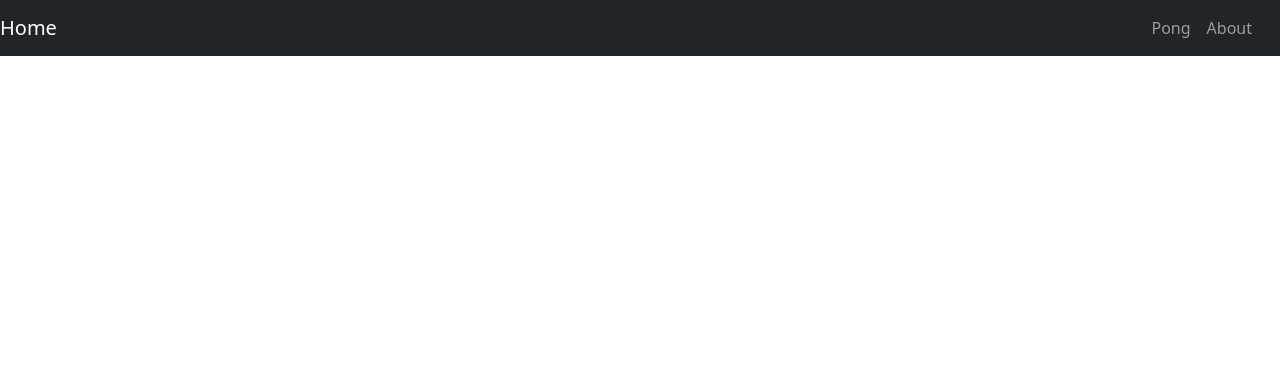
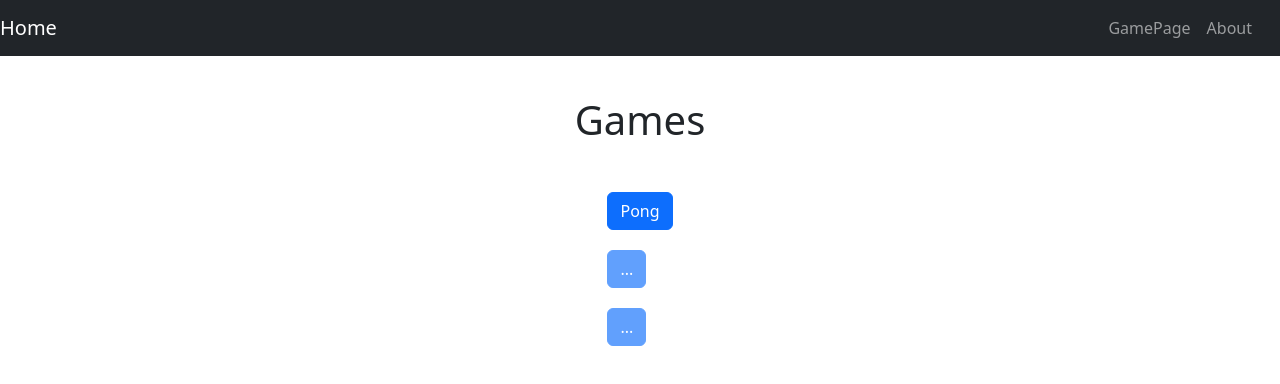
Before and after one commit to Jari1980/GamePageUI, a React (Vite) app: page /gamepage in a window 1280 px wide. Before the commit this address had no page. Shown: the top 384 px of the page. Built offline with nearby package versions, Linux system fonts and the light colour scheme.

Commit message:
General game page added, added Pong as possible component

```diff
--- /dev/null
+++ b/src/components/GamePage.jsx
@@ -0,0 +1,43 @@
+import React, { useState } from "react";
+import { Button } from "react-bootstrap";
+import Pong from "./Pong";
+
+const GamePage = () => {
+  const [gameSelected, setGameSelected] = useState(false);
+  const [runPong, setRunPong] = useState(false);
+
+  function setAllgames() {
+    setRunPong(false)
+  }
+
+  return (
+    <div
+      style={{
+        display: "flex",
+        flexWrap: "wrap",
+        justifyContent: "center",
+      }}
+    >
+      <h1 style={{marginTop: "40px"}}>Games</h1>
+      <div style={{ flexBasis: "100%", height: "40px" }}></div>
+      {!gameSelected ? (
+        <div>
+          <Button onClick={() => {setGameSelected(true), setRunPong(true)}}>Pong</Button>
+          <div style={{ flexBasis: "100%", height: "20px" }}></div>
+          <Button disabled>...</Button>
+          <div style={{ flexBasis: "100%", height: "20px" }}></div>
+          <Button disabled>...</Button>
+        </div>
+      ) : (
+        <Button onClick={() => {setGameSelected(false), setAllgames()}}>Close Game</Button>
+      )}
+      <div style={{ flexBasis: "100%", height: "20px" }}></div>
+      {runPong ? (
+       <Pong />
+      )
+      : ""}
+    </div>
+  );
+};
+
+export default GamePage;
--- a/src/components/NavbarComp.jsx
+++ b/src/components/NavbarComp.jsx
@@ -12,7 +12,7 @@ const NavbarComp = () => {
           <Navbar.Toggle aria-controls="basic-navbar-nav" />
           <Navbar.Collapse id="basic-navbar-nav">
             <Nav className="ms-auto" style={{ marginRight: "20px" }}>
-              <Nav.Link as={Link} to="/pong">Pong</Nav.Link>
+              <Nav.Link as={Link} to="/gamepage">GamePage</Nav.Link>
               <Nav.Link as={Link} to="/about">About</Nav.Link>
             </Nav>
           </Navbar.Collapse>
--- a/src/components/Pong.jsx
+++ b/src/components/Pong.jsx
@@ -11,7 +11,6 @@ const Pong = () => {
 
   return (
     <>
-      <h1>Pong</h1>
       <div
       style={{
         display: "flex",
--- a/src/main.jsx
+++ b/src/main.jsx
@@ -7,6 +7,7 @@ import NavbarComp from "./components/NavbarComp";
 import Pong from "./components/Pong";
 import About from "./components/About";
 import { CookiesProvider } from "react-cookie";
+import GamePage from "./components/GamePage";
 
 createRoot(document.getElementById("root")).render(
   <BrowserRouter>
@@ -15,7 +16,7 @@ createRoot(document.getElementById("root")).render(
       <Routes>
         <Route exact path="/" element={<App />} />
         <Route path="/home" element={<App />} />
-        <Route path="/pong" element={<Pong />} />
+        <Route path="/gamepage" element={<GamePage />} />
         <Route path="/about" element={<About />} />
       </Routes>
     </CookiesProvider>
```
